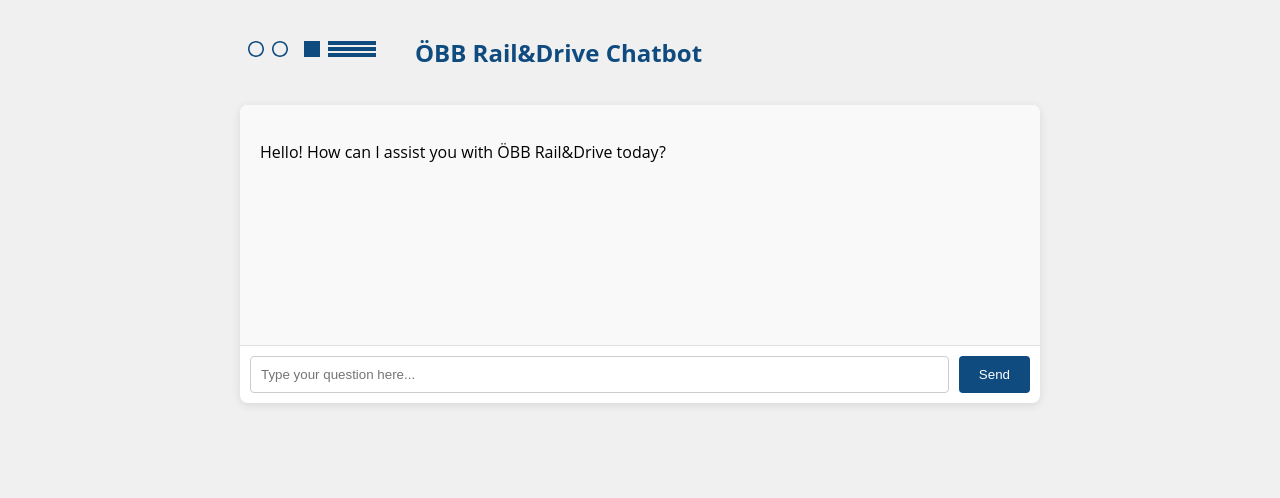
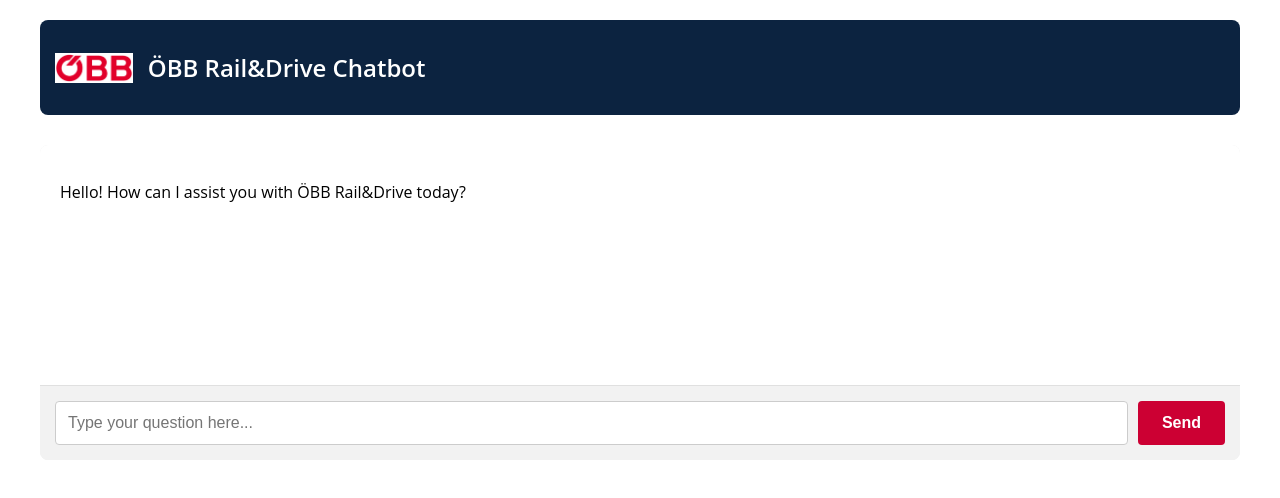
Before and after one commit to mledl/oebb-hackathon-2024, a SvelteKit app: page / in a window 1280 px wide. Shown: the top 498 px of the page. Built offline with nearby package versions, Linux system fonts and the light colour scheme.

Commit message:
adds the logo and improved styling

```diff
--- a/src/routes/+page.svelte
+++ b/src/routes/+page.svelte
@@ -12,7 +12,7 @@
 
 <main>
   <header>
-    <img src="/obb-logo.svg" alt="ÖBB Rail&Drive Logo" class="logo">
+    <img src="/oebb-logo.jpg" alt="ÖBB Rail&Drive Logo" class="logo">
     <h1>ÖBB Rail&Drive Chatbot</h1>
   </header>
 
@@ -38,13 +38,13 @@
 <style>
   :global(body) {
     font-family: 'Open Sans', sans-serif;
-    background-color: #f0f0f0;
+    background-color: #ffffff;
     margin: 0;
     padding: 0;
   }
 
   main {
-    max-width: 800px;
+    max-width: 1200px;
     margin: 0 auto;
     padding: 20px;
   }
@@ -52,57 +52,64 @@
   header {
     display: flex;
     align-items: center;
-    margin-bottom: 20px;
+    margin-bottom: 30px;
+    background-color: #0c2340;
+    padding: 15px;
+    border-radius: 8px;
   }
 
   .logo {
-    height: 40px;
+    height: 30px;
     margin-right: 15px;
   }
 
   h1 {
-    color: #0f4b7f;
+    color: #ffffff;
     font-size: 24px;
+    font-weight: 600;
   }
 
   .chat-container {
-    background-color: white;
+    background-color: #f2f2f2;
     border-radius: 8px;
-    box-shadow: 0 2px 10px rgba(0, 0, 0, 0.1);
     overflow: hidden;
   }
 
   .chat-output {
     min-height: 200px;
     padding: 20px;
-    background-color: #f9f9f9;
+    background-color: #ffffff;
     border-bottom: 1px solid #e0e0e0;
   }
 
   form {
     display: flex;
-    padding: 10px;
+    padding: 15px;
+    background-color: #f2f2f2;
   }
 
   input {
     flex-grow: 1;
-    padding: 10px;
-    border: 1px solid #ccc;
+    padding: 12px;
+    border: 1px solid #cccccc;
     border-radius: 4px;
     margin-right: 10px;
+    font-size: 16px;
   }
 
   button {
-    background-color: #0f4b7f;
+    background-color: #cc0033;
     color: white;
     border: none;
-    padding: 10px 20px;
+    padding: 12px 24px;
     border-radius: 4px;
     cursor: pointer;
     transition: background-color 0.3s;
+    font-size: 16px;
+    font-weight: 600;
   }
 
   button:hover {
-    background-color: #0d3d66;
+    background-color: #a3002a;
   }
 </style>
```
Also changed, not shown: static/obb-logo.svg (deleted), static/oebb-logo.jpg (added).
